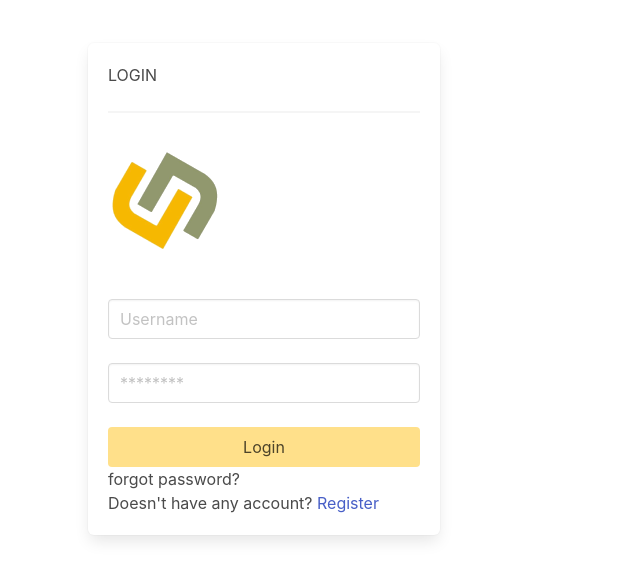
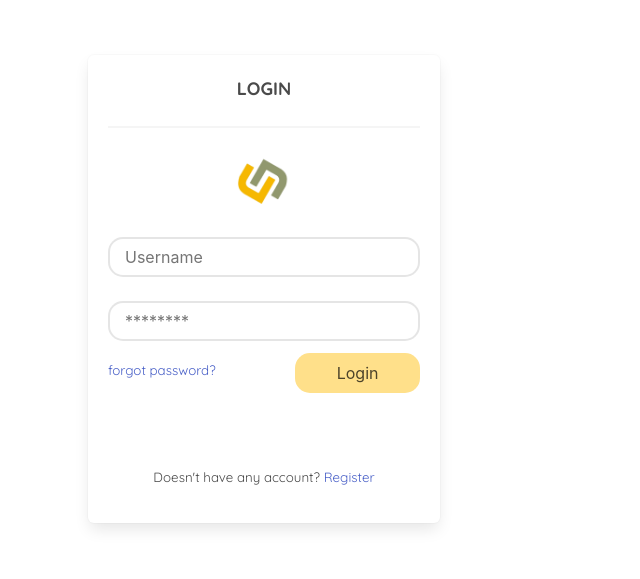
Before and after one commit to choridah/front-end-SMK3, a React (Create React App) app: page / in a window 1280 px wide. Shown: the part 111-690 px from the top of the page, without its empty margins (0-640 px from the left). Built offline with nearby package versions, Linux system fonts and the light colour scheme.

Commit message:
page login & register

```diff
--- a/src/App.js
+++ b/src/App.js
@@ -1,4 +1,5 @@
 import { BrowserRouter, Route, Routes } from "react-router-dom";
+import "./styles/main.css";
 import Dashboard from "./components/template/Dashboard";
 import Login from "./components/auth/Login";
 // import Navbar from "./components/navbar/Navbar";
--- a/src/components/auth/Login.js
+++ b/src/components/auth/Login.js
@@ -9,26 +9,26 @@ const Login = () => {
           <div className="column is-centered">
             <div className="column is-4-desktop">
                 <div className="box">
-                    <div>LOGIN</div>
+                  <div className="label-sign">LOGIN</div>
                   <hr/>
                   <img src={logoGreskit} alt="Logo Greskit"/>
-                    <from>
+                  <from className="mb-5">
                       <div className="field mt-5">
                           <div className="controls">
-                                <input type="text" className="input" placeholder="Username"></input>
+                              <input type="text" className="col-input" placeholder="Username"></input>
                           </div>
                       </div>
                       <div className="field mt-5">
                           <div className="controls">
-                                <input type="password" className="input" placeholder="********"></input>
+                              <input type="password" className="col-input" placeholder="********"></input>
                           </div>
                       </div>
-                        <div className="field mt-5">
-                            <button className="button is-warning is-fullwidth">Login</button>
+                      <div className="field mt-2 col-2">
+                        <a href="/pass" className="text-smaller mt-2">forgot password?</a>
+                        <button className="is-warning btn-input">Login</button>
                       </div>
                   </from>
-                    <div>forgot password?</div>
-                    <span>Doesn't have any account? </span><a href="/register">Register</a>
+                  <div className="text-center text-smaller text-long-range-top">Doesn't have any account? <a href="/register">Register</a></div>
                 </div>
             </div>
           </div>
--- a/src/components/auth/Register.js
+++ b/src/components/auth/Register.js
@@ -10,49 +10,50 @@ const Register = () => {
             <div className="column is-2-desktop">
                 <div className="box">
                     <img src={logoGreskit} alt="Logo Greskit"/>
-                    <div>REGISTER</div>
+                    <div className="label-sign mt-3">REGISTER</div>
                     <hr/>
                     <from>
                         <div className="field mt-5">
                             <div className="controls">
-                                <input type="text" className="input" placeholder="Full Name"></input>
+                                <input type="text" className="col-input" placeholder="Full Name"></input>
                             </div>
                         </div>
                         <div className="field mt-5">
                             <div className="controls">
-                                <input type="text" className="input" placeholder="Email"></input>
+                                <input type="text" className="col-input" placeholder="Email"></input>
                             </div>
                         </div>
                         <div className="field mt-5">
                             <div className="controls">
-                                <textarea className="textarea" placeholder="Address"></textarea>
+                                <textarea className="col-textarea" placeholder="Address"></textarea>
                             </div>
                         </div>
                         <div className="field mt-5">
                             <div className="controls">
-                                <input type="text" className="input" placeholder="Contact Number"></input>
+                                <input type="text" className="col-input" placeholder="Contact Number"></input>
                             </div>
                         </div>
                         <div className="field mt-5">
                             <div className="controls">
-                                <input type="text" className="input" placeholder="Company"></input>
+                                <input type="text" className="col-input" placeholder="Company"></input>
                             </div>
                         </div>
                         <div className="field mt-5">
                             <div className="controls">
-                                <input type="password" className="input" placeholder="Password"></input>
+                                <input type="password" className="col-input" placeholder="Password"></input>
                             </div>
                         </div>
                         <div className="field mt-5">
                             <div className="controls">
-                                <input type="password" className="input" placeholder="Confirm Password"></input>
+                                <input type="password" className="col-input" placeholder="Confirm Password"></input>
                             </div>
                         </div>
-                        <div className="field mt-5">
-                            <button className="button is-warning">Register</button>
+                        <div className="field mt-2 col-2">
+                            <div></div>
+                            <button className="is-warning btn-input btn-max-content">Register</button>
                         </div>
                     </from>
-                    <span>Already have an account? </span><span><a href="/">Login</a></span>
+                    <div className="text-center text-smaller text-long-range-top">Already have an account? <a href="/">Login</a></div>
                 </div>
             </div>
           </div>
--- /dev/null
+++ b/src/styles/main.css
@@ -0,0 +1,112 @@
+@import url('https://fonts.googleapis.com/css2?family=Quicksand:wght@400;700&display=swap');
+
+*{
+    font-family: 'Quicksand', sans-serif;
+}
+
+.label-sign{
+    text-align: center;
+    font-weight: bolder;
+    font-size: large;
+}
+
+img{
+    display: block;
+    margin-left: auto;
+    margin-right: auto;
+    width: 55px;
+}
+
+.col-input{
+    background-color: white;
+    border-radius: 15px;
+    color: rgba(0, 0, 0, 0.103);
+    align-items: center;
+    border: 2px solid;
+    font-size: 1rem;
+    width: 100%;
+    height: 2.5em;
+    justify-content: flex-start;
+    padding-bottom: calc(0.5em - 1px);
+    padding-left: calc(1em - 1px);
+    padding-right: calc(1em - 1px);
+    padding-top: calc(0.5em - 1px);
+    position: relative;
+    vertical-align: top;
+}
+
+.col-input:hover{
+    color: rgb(0, 0, 0);
+}
+
+.col-2{
+    display: grid;
+    grid-template-columns: 60% 40%;
+}
+
+.text-long-range-top{
+    margin-top: 75px;
+    margin-bottom: 15px;
+}
+
+.text-center{
+    text-align: center;
+}
+
+.text-smaller{
+    font-size: smaller;
+}
+
+.btn-input{
+    background-color: #ffe08a;
+    border-color: transparent;
+    color: rgba(0, 0, 0, 0.7);
+    border-width: 1px;
+    cursor: pointer;
+    justify-content: center;
+    padding-bottom: calc(0.5em - 1px);
+    padding-left: 1em;
+    padding-right: 1em;
+    padding-top: calc(0.5em - 1px);
+    text-align: center;
+    white-space: nowrap;
+    align-items: center;
+    border: 1px solid transparent;
+    border-radius: 4px;
+    box-shadow: none;
+    display: inline-flex;
+    font-size: 1rem;
+    height: 2.5em;
+    line-height: 1.5;
+    border-radius: 15px;
+}
+
+.btn-input:hover{
+    cursor: pointer;
+}
+
+.btn-max-content{
+    max-width: max-content;
+}
+
+.col-textarea{
+    background-color: white;
+    border-radius: 15px;
+    color: rgba(0, 0, 0, 0.103);
+    align-items: center;
+    border: 2px solid;
+    font-size: 1rem;
+    width: 100%;
+    height: 7em;
+    justify-content: flex-start;
+    padding-bottom: calc(0.5em - 1px);
+    padding-left: calc(1em - 1px);
+    padding-right: calc(1em - 1px);
+    padding-top: calc(0.5em - 1px);
+    position: relative;
+    vertical-align: top;
+}
+
+.col-textarea:hover{
+    color: rgb(0, 0, 0);
+}
```
Lines whose indentation alone changed are shown as unchanged.
